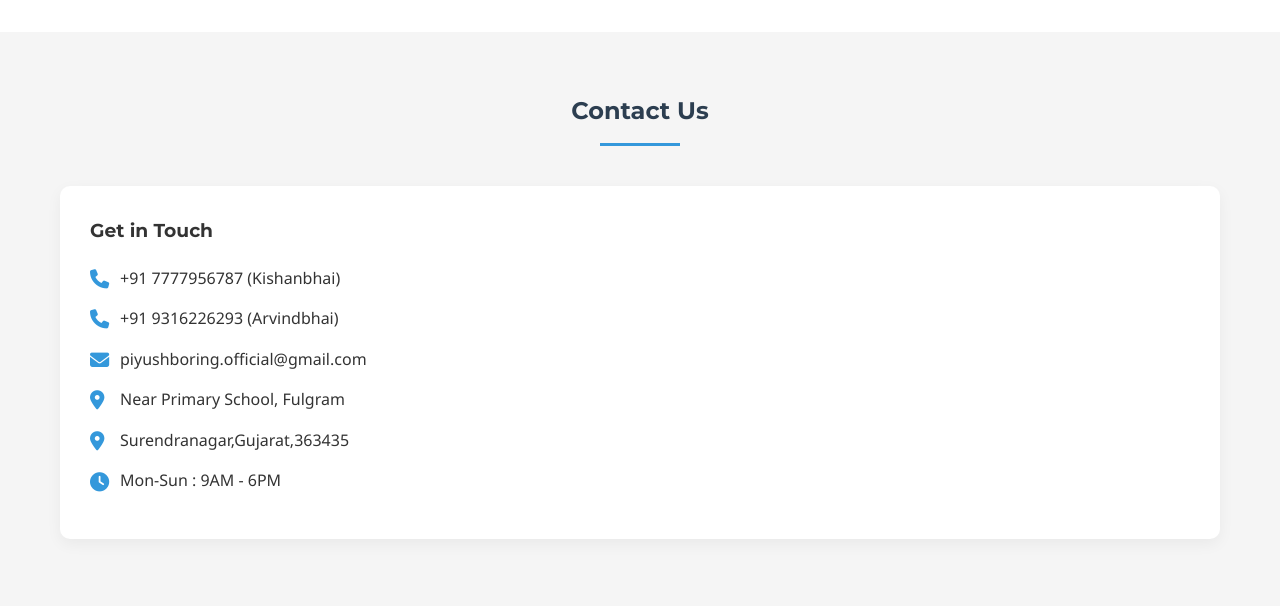
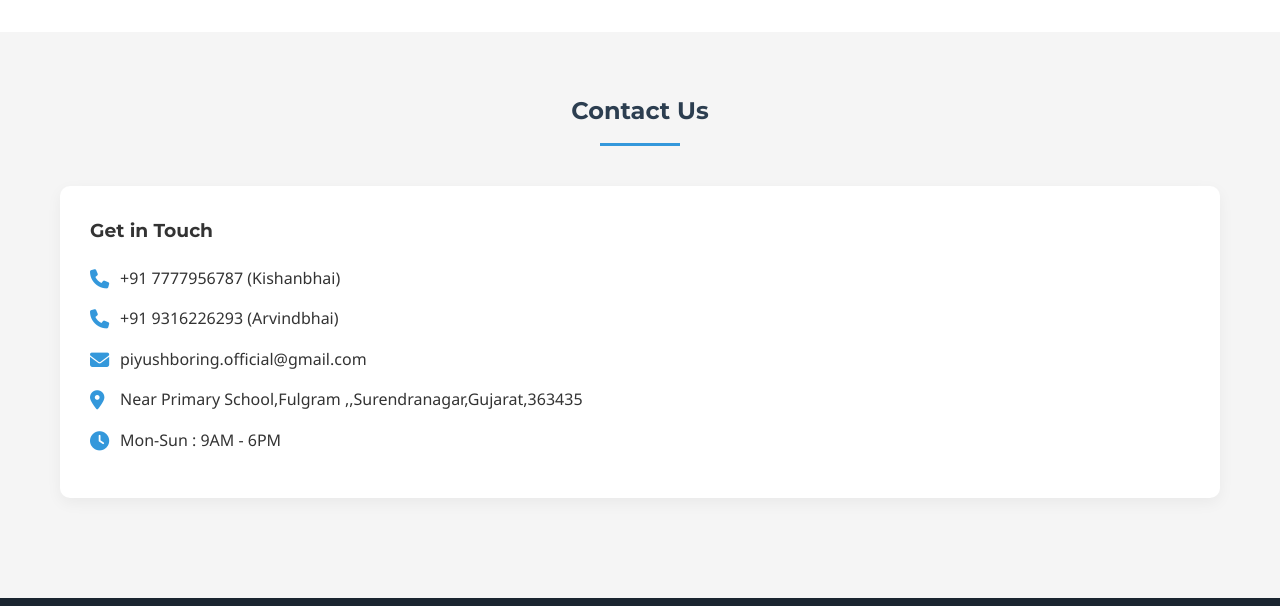
Before and after one commit to vananisandipbhai2/piyushboring.official, a plain HTML site: page index.html in a window 1280 px wide. Shown: the part 3834-4440 px from the top of the page. Drawn offline with Linux system fonts and the light colour scheme.

Commit message:
Update index.html

```diff
--- a/index.html
+++ b/index.html
@@ -845,8 +845,7 @@
                         <p><i class="fas fa-phone"></i> +91 7777956787 (Kishanbhai) </p>
                         <p><i class="fas fa-phone"></i> +91 9316226293 (Arvindbhai) </p>
                         <p><i class="fas fa-envelope"></i> piyushboring.official@gmail.com </p>
-                        <p><i class="fas fa-map-marker-alt"></i> <span class="en">Near Primary School, Fulgram </span><span class="hi" style="display: none;">Near Primary School, Fulgram</span></p>
-                       <p><i class="fas fa-map-marker-alt"></i> <span class="en">Surendranagar,Gujarat,363435 </span><span class="hi" style="display: none;">Surendranagar,Gujarat,363435</span></p>
+ <p><i class="fas fa-map-marker-alt"></i> <span class="en">Near Primary School,Fulgram ,,Surendranagar,Gujarat,363435 </span><span class="hi" style="display: none;">Near Primary School,Fulgram ,Surendranagar,Gujarat,363435</span></p>
                         <p><i class="fas fa-clock"></i> <span class="en">Mon-Sun : 9AM - 6PM</span><span class="hi" style="display: none;">Mon-Sun : 9AM - 6PM</span></p>
                     </div>
                 </div>
```
